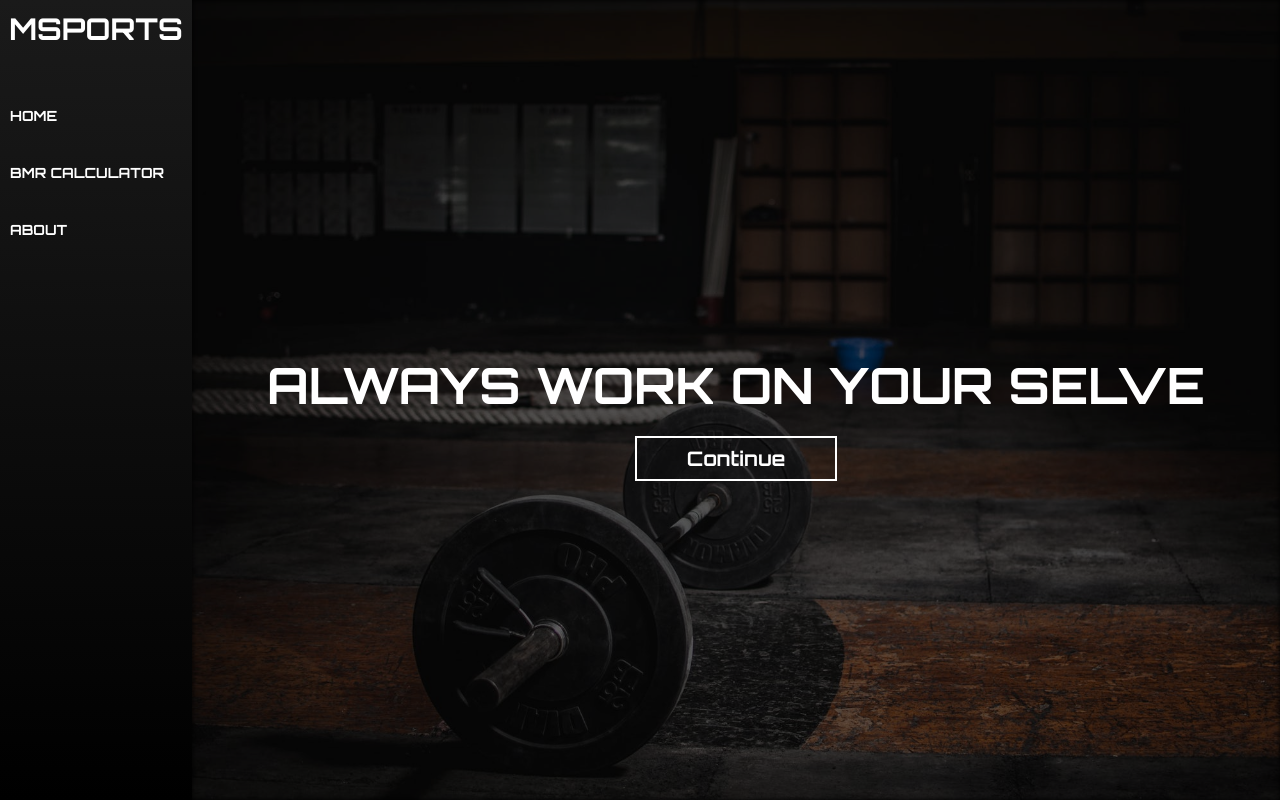
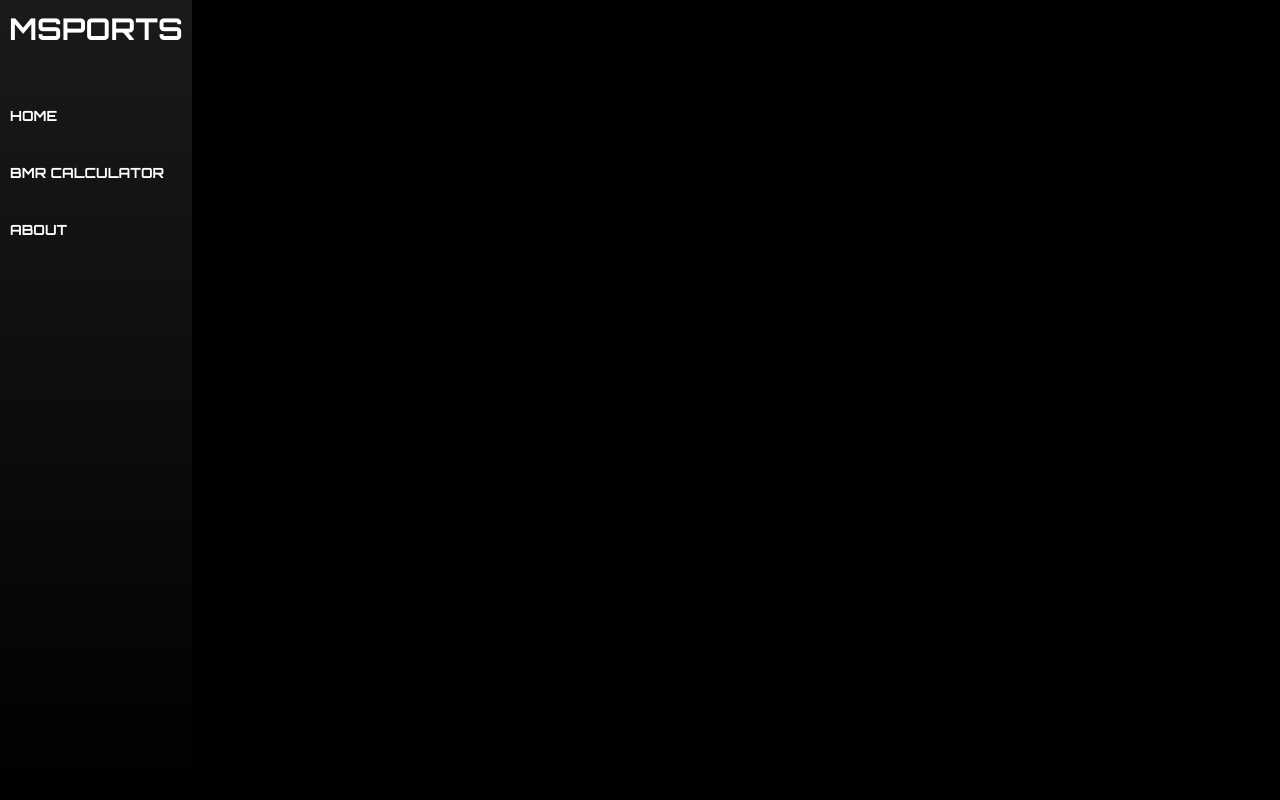
Before and after one commit to JakubMeri/MSPORTS, a React (Create React App) app: page / in a window 1280 px wide. Built offline with nearby package versions, Linux system fonts and the light colour scheme.

Commit message:
first-deploy

```diff
--- a/src/App.js
+++ b/src/App.js
@@ -15,8 +15,7 @@ function App() {
     <div className="App">
     <Navigation />
     <Switch>
-      <Route path="/" exact component={Home} />
-      <Route path="/Home" exact component={Home} />
+      <Route path="/MSPORTS" exact component={Home} />
       <Route path="/BMR" component={BMR} />
     </Switch>
     </div>
--- a/src/Components/Navigation/Navigation.js
+++ b/src/Components/Navigation/Navigation.js
@@ -7,8 +7,8 @@ import './Navigation.css'
 export default function Navigation() {
     return (
         <nav>
-            <Link  to="/Home" className="logo">MSPORTS</Link>
-            <NavLink activeClassName="active" exact to="/Home" className="nav-item">Home</NavLink>
+            <Link  to="/MSPORTS" className="logo">MSPORTS</Link>
+            <NavLink activeClassName="active" exact to="/MSPORTS" className="nav-item">Home</NavLink>
             <NavLink activeClassName="active"  to="/BMR" className="nav-item">Bmr Calculator</NavLink>
             <NavLink activeClassName="active"  to="/About" className="nav-item">About</NavLink>
         </nav>
```
